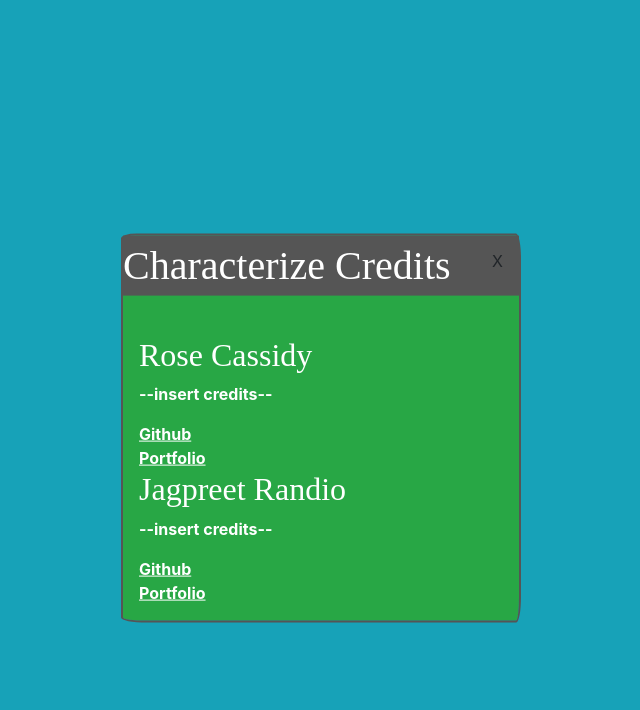
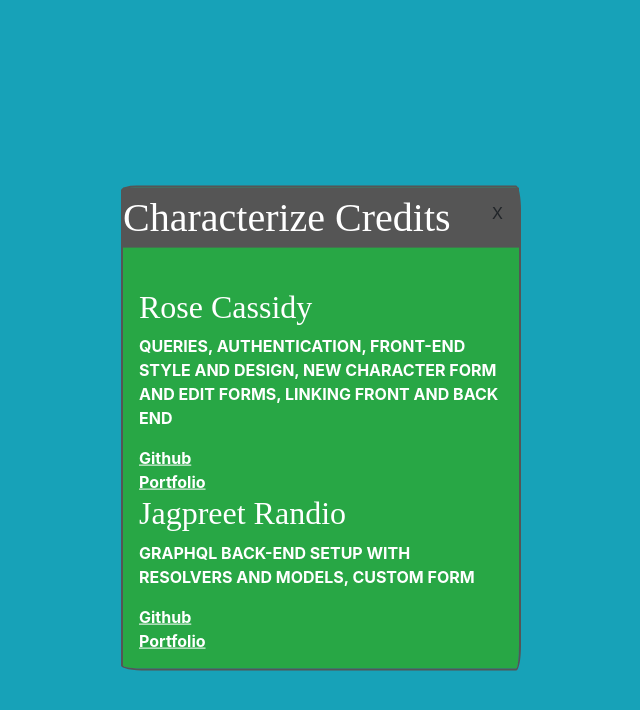
Before and after one commit to JagpreetRandio/character-design-app, a React (Create React App) app in the folder client/: page / in a window 1280 px wide. Both pictures are taken after a click on the button "Credits". Shown: the top 710 px of the page, without its empty margins (319-959 px from the left). Built offline with nearby package versions, Linux system fonts and the light colour scheme; a web font is replaced by a local one.

Commit message:
added credits

```diff
--- a/client/src/components/Header.js
+++ b/client/src/components/Header.js
@@ -104,7 +104,7 @@ const Header = () => {
               <div className="modal-body text-light justify-content-center">
                 <div>
                   <h2 className="text-light">Rose Cassidy</h2>
-                  <p>--insert credits--</p>
+                  <p>QUERIES, AUTHENTICATION, FRONT-END STYLE AND DESIGN, NEW CHARACTER FORM AND EDIT FORMS, LINKING FRONT AND BACK END</p>
                   <div>
                     <a
                       className="text-light"
@@ -126,7 +126,7 @@ const Header = () => {
                 </div>
                 <div>
                   <h2 className="text-light">Jagpreet Randio</h2>
-                  <p>--insert credits--</p>
+                  <p>GRAPHQL BACK-END SETUP WITH RESOLVERS AND MODELS, CUSTOM FORM</p>
                 </div>
                 <a
                   className="text-light"
```
